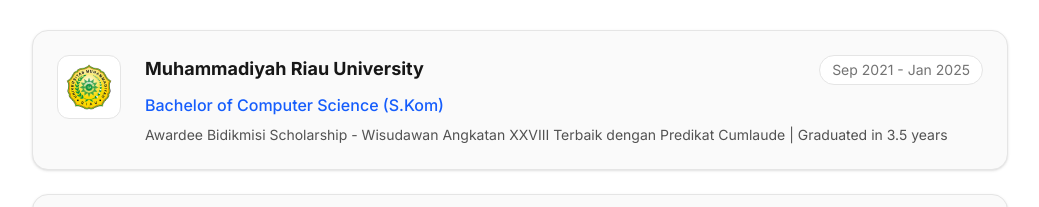
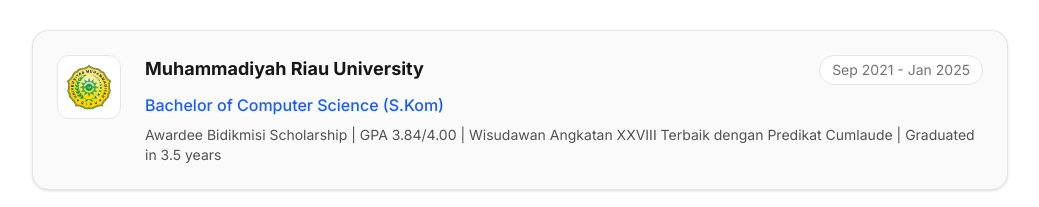
Before and after one commit to raihanfr21/portofoliowebsite2, a Next.js app: page / in a window 1280 px wide. Shown: the part 2774-2981 px from the top of the page, without its empty margins (120-1159 px from the left). Built offline with nearby package versions, Linux system fonts and the light colour scheme.

Commit message:
Upload keENAM

```diff
--- a/app/page.tsx
+++ b/app/page.tsx
@@ -97,7 +97,7 @@ const PORTFOLIO_DATA = {
       school: "Muhammadiyah Riau University",
       logo: "/logos/university.png", // Pastikan file ada di public/logos/
       period: "Sep 2021 - Jan 2025",
-      desc: "Awardee Bidikmisi Scholarship - Wisudawan Angkatan XXVIII Terbaik dengan Predikat Cumlaude | Graduated in 3.5 years"
+      desc: "Awardee Bidikmisi Scholarship | GPA 3.84/4.00 | Wisudawan Angkatan XXVIII Terbaik dengan Predikat Cumlaude | Graduated in 3.5 years"
     },
     {
       degree: "Multimedia",
```
